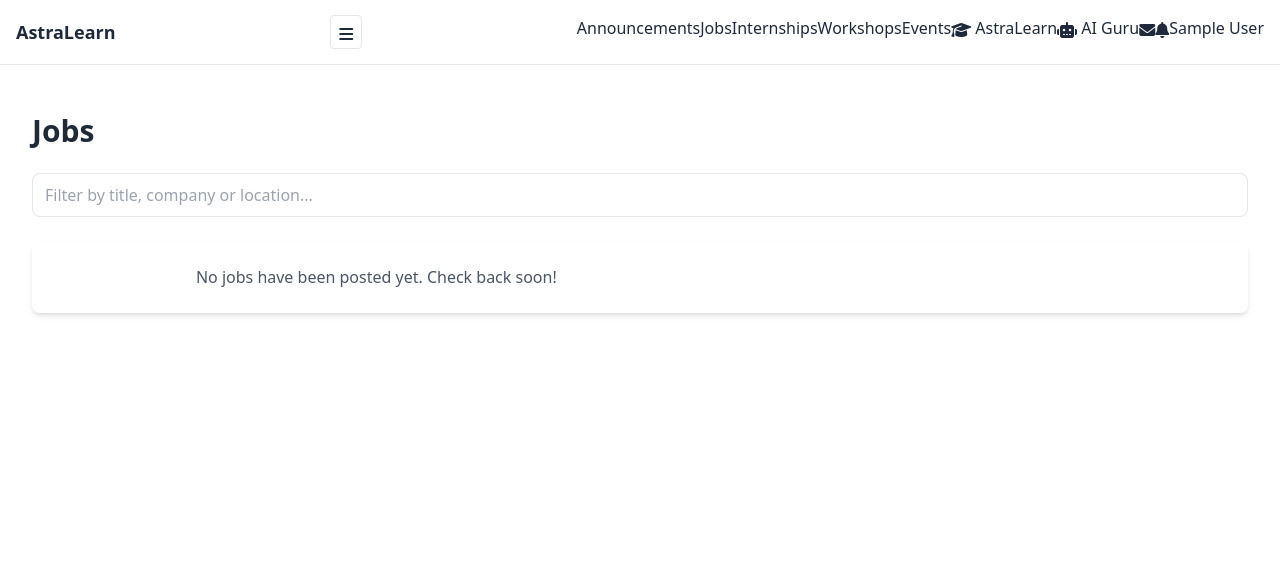
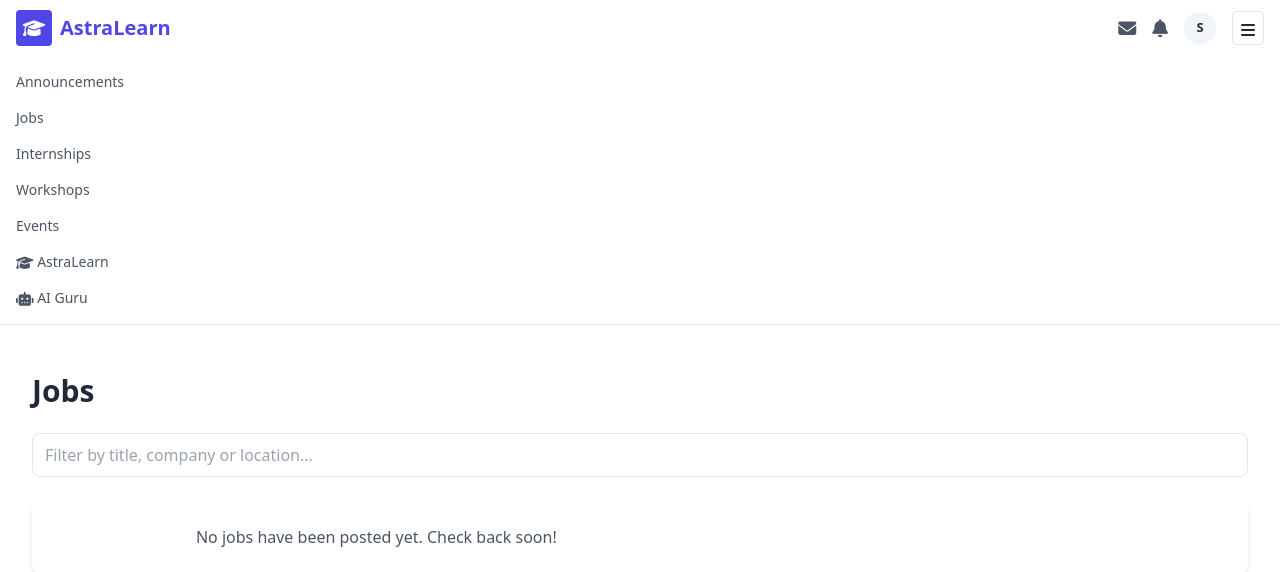
Before and after one commit to ayushjaiswal21/astra_monorepo, a Flask app: page /jobs in a window 1280 px wide. Shown: the top 572 px of the page. Run offline with Flask 3, Linux system fonts and the light colour scheme; the visitor is signed in with stand-in values (Sample User, id 1); data that the repository does not hold is empty.

Commit message:
Make layout.html's shared header visually match dashboard.html's style
layout.html (used by ~15 pages: jobs, internships, create-post, messages,
announcements, saved-items, etc.) used a plain text-link navbar while
dashboard.html had its own distinct LinkedIn-style header with a logo badge
and icon-based nav - so navigating from the dashboard to almost any other
page felt visually inconsistent, which is what was reported on the
"create post" page specifically. Rebuilt layout.html's header to reuse the
exact same structure/classes as dashboard.html's (logo badge + wordmark,
icon+label nav items for messages/notifications/profile), so every page in
the app now shares one consistent header. Added the shared .nav-icon/.nav-avatar
styles to enhancements.css so both headers draw from the same source instead
of dashboard.html's local-only <style> block.

Co-Authored-By: Claude Sonnet 5 <noreply@anthropic.com>

```diff
--- a/asta_authentication/static/css/enhancements.css
+++ b/asta_authentication/static/css/enhancements.css
@@ -548,6 +548,21 @@ a:hover { text-decoration-thickness: 2px; }
 }
 .save-item-btn:hover { color: var(--accent); border-color: var(--accent); }
 .save-item-btn.is-saved { color: var(--accent); border-color: var(--accent); }
+
+.nav-icon { transition: all 0.2s; }
+.nav-icon:hover { color: var(--accent); }
+.nav-avatar {
+  width: 32px;
+  height: 32px;
+  border-radius: 50%;
+  background: var(--surface-2);
+  color: var(--text-primary);
+  display: flex;
+  align-items: center;
+  justify-content: center;
+  font-size: 0.8125rem;
+  font-weight: 700;
+}
 .btn-action.is-liked { color: var(--accent); }
 
 .comments-panel {
--- a/asta_authentication/templates/layout.html
+++ b/asta_authentication/templates/layout.html
@@ -11,64 +11,54 @@
 
 </head>
 <body>
-    <nav class="navbar bg-white shadow-sm">
-        <div class="max-w-7xl mx-auto px-4 flex items-center justify-between py-2 lg:py-0">
-            <a class="font-bold text-lg" href="{{ url_for('main.dashboard') }}">AstraLearn</a>
-            <button class="navbar-toggler lg:hidden border rounded px-2 py-1" type="button" data-collapse-toggle="#navbarNav" aria-controls="navbarNav" aria-expanded="false" aria-label="Toggle navigation">
-                <i class="fas fa-bars"></i>
-            </button>
-            <div class="nav-collapse lg:flex lg:items-center lg:justify-between lg:flex-1" id="navbarNav">
-                <ul class="flex flex-col lg:flex-row lg:items-center mb-2 lg:mb-0 lg:ms-6">
-                    <li class="nav-item">
-                        <a class="nav-link block py-2 lg:py-4 lg:px-3" href="{{ url_for('main.announcements') }}">Announcements</a>
-                    </li>
-                    <li class="nav-item">
-                        <a class="nav-link block py-2 lg:py-4 lg:px-3" href="{{ url_for('main.jobs') }}">Jobs</a>
-                    </li>
-                    <li class="nav-item">
-                        <a class="nav-link block py-2 lg:py-4 lg:px-3" href="{{ url_for('main.internships') }}">Internships</a>
-                    </li>
-                    <li class="nav-item">
-                        <a class="nav-link block py-2 lg:py-4 lg:px-3" href="{{ url_for('main.workshops') }}">Workshops</a>
-                    </li>
-                    <li class="nav-item">
-                        <a class="nav-link block py-2 lg:py-4 lg:px-3" href="{{ url_for('main.events') }}">Events</a>
-                    </li>
+    <header class="bg-white border-b border-gray-200 sticky top-0 z-50">
+        <div class="max-w-7xl mx-auto px-4">
+            <div class="flex items-center justify-between h-14">
+                <a href="{{ url_for('main.dashboard') }}" class="flex items-center space-x-2">
+                    <div class="w-9 h-9 rounded flex items-center justify-center" style="background: var(--accent)">
+                        <i class="fas fa-graduation-cap text-white text-lg"></i>
+                    </div>
+                    <span class="text-xl font-bold" style="color: var(--accent)">AstraLearn</span>
+                </a>
+
+                <nav class="hidden lg:flex items-center space-x-6">
+                    <a class="text-sm font-medium text-gray-600 hover:text-gray-900" href="{{ url_for('main.announcements') }}">Announcements</a>
+                    <a class="text-sm font-medium text-gray-600 hover:text-gray-900" href="{{ url_for('main.jobs') }}">Jobs</a>
+                    <a class="text-sm font-medium text-gray-600 hover:text-gray-900" href="{{ url_for('main.internships') }}">Internships</a>
+                    <a class="text-sm font-medium text-gray-600 hover:text-gray-900" href="{{ url_for('main.workshops') }}">Workshops</a>
+                    <a class="text-sm font-medium text-gray-600 hover:text-gray-900" href="{{ url_for('main.events') }}">Events</a>
                     {% if current_user.is_authenticated %}
-                    <li class="nav-item">
-                        <a class="nav-link block py-2 lg:py-4 lg:px-3" href="{{ url_for('main.sso_astralearn') }}">
+                    <a class="text-sm font-medium text-gray-600 hover:text-gray-900" href="{{ url_for('main.sso_astralearn') }}">
                         <i class="fas fa-graduation-cap"></i> AstraLearn
                     </a>
-                    </li>
-                    <li class="nav-item">
-                        <a class="nav-link block py-2 lg:py-4 lg:px-3" href="{{ url_for('main.sso_ai_guru') }}">
+                    <a class="text-sm font-medium text-gray-600 hover:text-gray-900" href="{{ url_for('main.sso_ai_guru') }}">
                         <i class="fas fa-robot"></i> AI Guru
                     </a>
-                    </li>
                     {% endif %}
-                </ul>
-                <ul class="flex flex-col lg:flex-row lg:items-center">
+                </nav>
+
+                <div class="flex items-center space-x-4">
                     {% if current_user.is_authenticated %}
-                        <li class="nav-item">
-                            <a class="nav-link block py-2 lg:py-4 lg:px-3" href="{{ url_for('main.messages') }}" title="Messages">
-                                <i class="fas fa-envelope"></i>
-                                <span id="messages-badge" class="hidden" style="background: var(--accent); color: var(--text-on-accent); border-radius: 9999px; font-size: 11px; padding: 1px 6px; margin-left: 2px;"></span>
+                        <a href="{{ url_for('main.messages') }}" class="nav-icon flex flex-col items-center text-gray-600 hover:text-gray-900" title="Messages">
+                            <i class="fas fa-envelope text-lg"></i>
+                            <span id="messages-badge" class="hidden" style="background: var(--accent); color: var(--text-on-accent); border-radius: 9999px; font-size: 11px; padding: 1px 6px; margin-top: 2px;"></span>
                         </a>
-                        </li>
-                        <li class="nav-item dropdown">
-                            <a class="nav-link block py-2 lg:py-4 lg:px-3" href="#" id="notificationsDropdown" role="button" data-dropdown-toggle aria-expanded="false" title="Notifications">
-                                <i class="fas fa-bell"></i>
-                                <span id="notifications-badge" class="hidden" style="background: var(--accent); color: var(--text-on-accent); border-radius: 9999px; font-size: 11px; padding: 1px 6px; margin-left: 2px;"></span>
+                        <div class="dropdown">
+                            <a href="#" id="notificationsDropdown" role="button" data-dropdown-toggle aria-expanded="false" title="Notifications" class="nav-icon flex flex-col items-center text-gray-600 hover:text-gray-900">
+                                <i class="fas fa-bell text-lg"></i>
+                                <span id="notifications-badge" class="hidden" style="background: var(--accent); color: var(--text-on-accent); border-radius: 9999px; font-size: 11px; padding: 1px 6px; margin-top: 2px;"></span>
                             </a>
                             <ul class="dropdown-menu dropdown-menu-end" id="notifications-list" aria-labelledby="notificationsDropdown" style="min-width: 320px; max-height: 360px; overflow-y: auto;">
                                 <li class="px-3 py-3 text-sm" style="color: var(--text-secondary);">No notifications yet.</li>
                             </ul>
-                        </li>
-                        <li class="nav-item dropdown">
-                            <a class="nav-link block py-2 lg:py-4 lg:px-3" href="#" id="navbarDropdown" role="button" data-dropdown-toggle aria-expanded="false">
-                                {{ current_user.name or current_user.username }}
+                        </div>
+                        <div class="dropdown">
+                            <a href="#" id="navbarDropdown" role="button" data-dropdown-toggle aria-expanded="false" class="flex items-center">
+                                <span class="nav-avatar">{{ (current_user.name or current_user.username)[0] | upper }}</span>
                             </a>
                             <ul class="dropdown-menu dropdown-menu-end" aria-labelledby="navbarDropdown">
+                                <li class="px-3 py-2 text-sm font-semibold text-gray-900">{{ current_user.name or current_user.username }}</li>
+                                <li><hr class="dropdown-divider"></li>
                                 <li><a class="dropdown-item" href="{{ url_for('profile.view_profile', username=current_user.username) }}">Profile</a></li>
                                 <li><a class="dropdown-item" href="{{ url_for('main.saved_items') }}">Saved Items</a></li>
                                 {% if current_user.role == 'provider' %}
@@ -82,19 +72,32 @@
                                 <li><hr class="dropdown-divider"></li>
                                 <li><a class="dropdown-item" href="{{ url_for('auth.logout') }}">Logout</a></li>
                             </ul>
-                        </li>
+                        </div>
                     {% else %}
-                        <li class="nav-item">
-                            <a class="nav-link block py-2 lg:py-4 lg:px-3" href="{{ url_for('auth.signin') }}">Sign In</a>
-                        </li>
-                        <li class="nav-item">
+                        <a class="text-sm font-medium text-gray-600 hover:text-gray-900" href="{{ url_for('auth.signin') }}">Sign In</a>
                         <a class="btn btn-primary" href="{{ url_for('auth.join') }}">Join</a>
-                        </li>
+                    {% endif %}
+                    <button class="navbar-toggler lg:hidden border rounded px-2 py-1" type="button" data-collapse-toggle="#navbarNav" aria-controls="navbarNav" aria-expanded="false" aria-label="Toggle navigation">
+                        <i class="fas fa-bars"></i>
+                    </button>
+                </div>
+            </div>
+
+            <div class="nav-collapse lg:hidden" id="navbarNav">
+                <ul class="flex flex-col py-2">
+                    <li><a class="block py-2 text-sm font-medium text-gray-600 hover:text-gray-900" href="{{ url_for('main.announcements') }}">Announcements</a></li>
+                    <li><a class="block py-2 text-sm font-medium text-gray-600 hover:text-gray-900" href="{{ url_for('main.jobs') }}">Jobs</a></li>
+                    <li><a class="block py-2 text-sm font-medium text-gray-600 hover:text-gray-900" href="{{ url_for('main.internships') }}">Internships</a></li>
+                    <li><a class="block py-2 text-sm font-medium text-gray-600 hover:text-gray-900" href="{{ url_for('main.workshops') }}">Workshops</a></li>
+                    <li><a class="block py-2 text-sm font-medium text-gray-600 hover:text-gray-900" href="{{ url_for('main.events') }}">Events</a></li>
+                    {% if current_user.is_authenticated %}
+                    <li><a class="block py-2 text-sm font-medium text-gray-600 hover:text-gray-900" href="{{ url_for('main.sso_astralearn') }}"><i class="fas fa-graduation-cap"></i> AstraLearn</a></li>
+                    <li><a class="block py-2 text-sm font-medium text-gray-600 hover:text-gray-900" href="{{ url_for('main.sso_ai_guru') }}"><i class="fas fa-robot"></i> AI Guru</a></li>
                     {% endif %}
                 </ul>
             </div>
         </div>
-    </nav>
+    </header>
 
     <main id="main-content" class="max-w-7xl mx-auto px-4 py-8">
         {% with messages = get_flashed_messages(with_categories=true) %}
```
Lines whose indentation alone changed are shown as unchanged.
